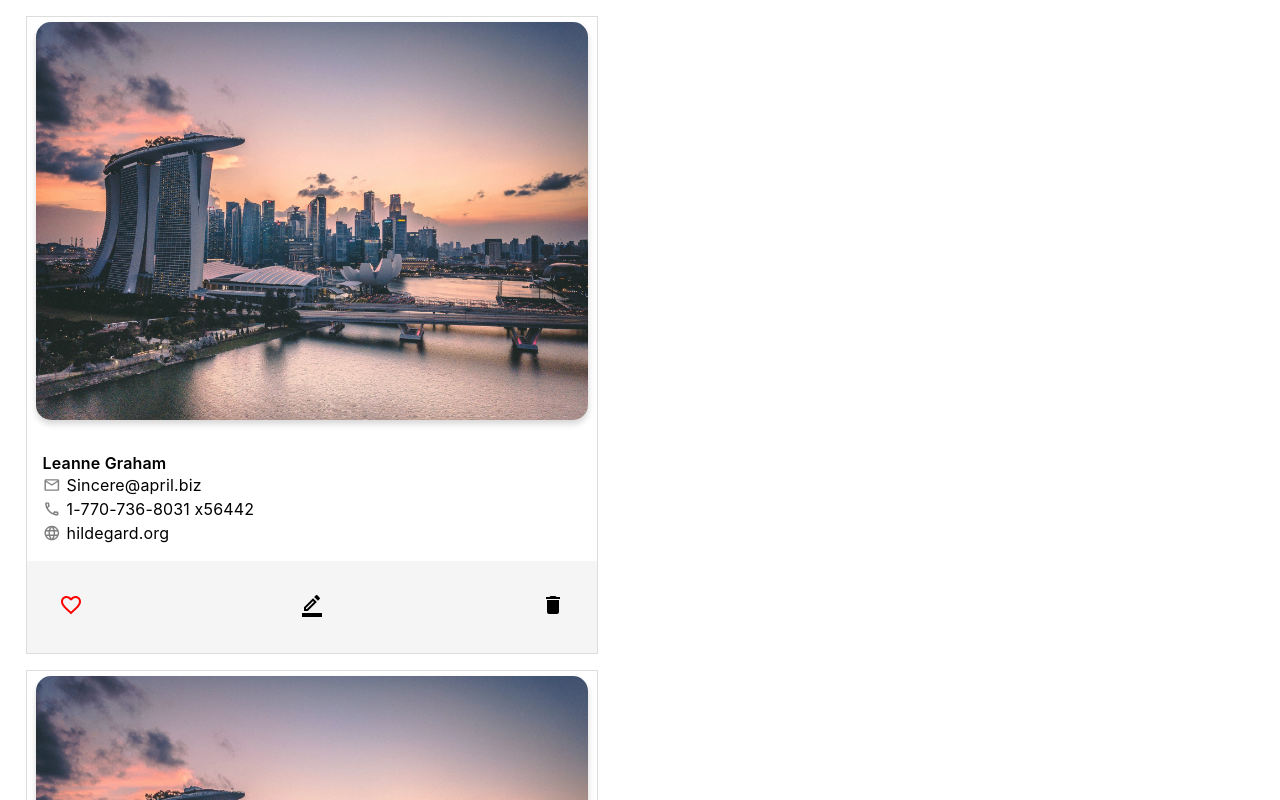
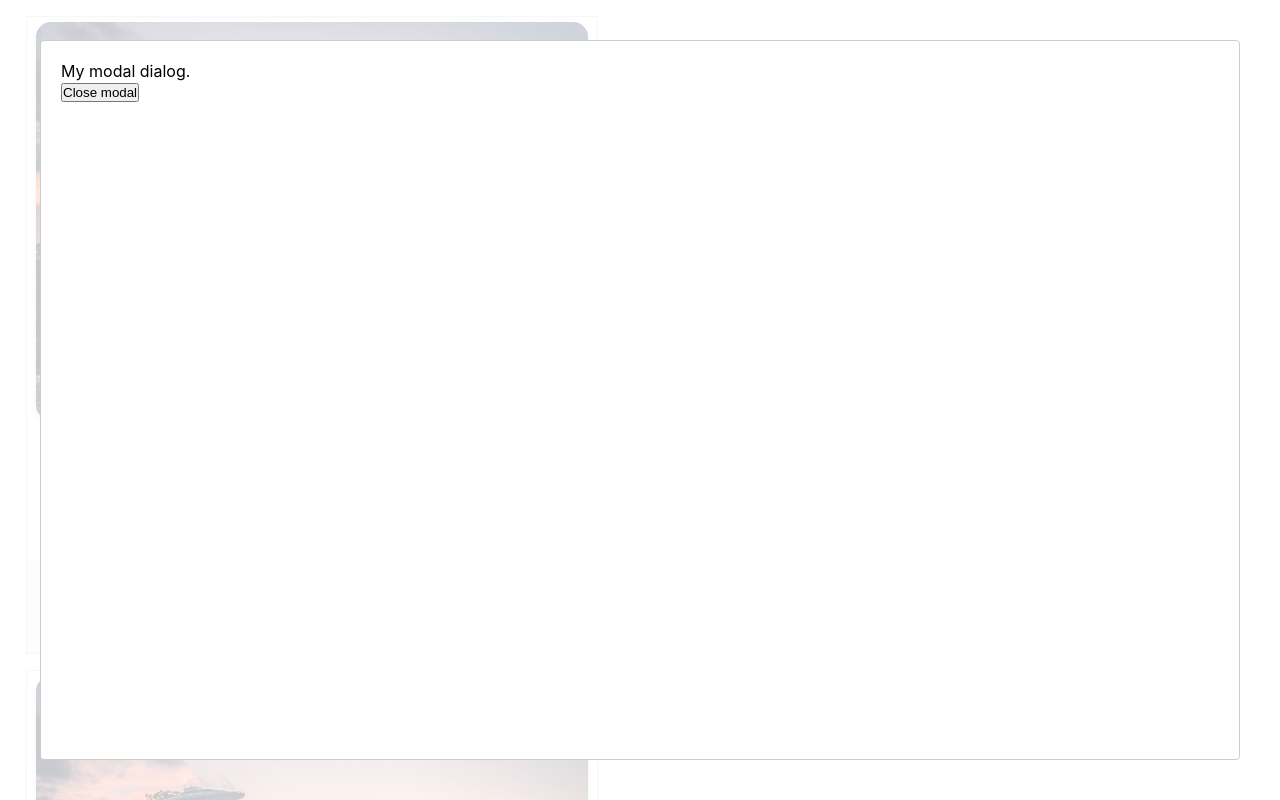
Before and after one commit to ilaydaozdemir/CartCase, a React (Create React App) app: page / in a window 1280 px wide. Both pictures are taken after a click on the icon 311 px from the left and 605 px from the top of the page. Shown: the top 800 px of the page. Built offline with nearby package versions, Linux system fonts and the light colour scheme.

Commit message:
Add modal

```diff
--- a/package.json
+++ b/package.json
@@ -14,6 +14,7 @@
     "@testing-library/user-event": "^14.2.0",
     "react": "^18.1.0",
     "react-dom": "^18.1.0",
+    "react-modal": "^3.15.1",
     "react-redux": "^8.0.2",
     "react-scripts": "5.0.1",
     "styled-components": "^5.3.5",
--- a/src/components/CartItem.js
+++ b/src/components/CartItem.js
@@ -1,14 +1,19 @@
-import React from 'react'
+import React, { useState } from 'react'
 import { removeItem } from '../features/cartSlice'
 import { useDispatch } from 'react-redux'
+
+//resim
 import Destination1 from "../assets/Destination1.png"
+
 import styled from 'styled-components'
+
 import EmailOutlinedIcon from '@mui/icons-material/EmailOutlined';
 import LocalPhoneOutlinedIcon from '@mui/icons-material/LocalPhoneOutlined';
 import LanguageOutlinedIcon from '@mui/icons-material/LanguageOutlined';
 import DeleteIcon from '@mui/icons-material/Delete';
-import BorderColorOutlinedIcon from '@mui/icons-material/BorderColorOutlined';
+
 import LikeBtn from './LikeBtn'
+import EditModal from './EditModal'
 
 const CartItem = ({ id, name,
     email, phone, website }) => {
@@ -19,6 +24,7 @@ const CartItem = ({ id, name,
     }
 
     //console.log("data", data)
+
 
     const dispatch = useDispatch()
     return (
@@ -32,8 +38,9 @@ const CartItem = ({ id, name,
                 </div>
                 <div className='buttonArea'>
                     <LikeBtn />
-                    <BorderColorOutlinedIcon className='editButton'/>
+                  <EditModal/>
                     <DeleteIcon className='deleteButton' onClick={() => dispatch(removeItem(id))} />
+
                 </div>
 
             </div>
--- /dev/null
+++ b/src/components/EditModal.js
@@ -0,0 +1,26 @@
+import React, { useState } from 'react'
+import BorderColorOutlinedIcon from '@mui/icons-material/BorderColorOutlined';
+import Modal from "react-modal"
+
+const EditModal = () => {
+  const [isOpen, setIsOpen] = useState(false);
+
+  function toggleModal() {
+    setIsOpen(!isOpen)
+  }
+  return (<div>
+    <BorderColorOutlinedIcon className='editButton' onClick={toggleModal} />
+
+    <Modal
+      isOpen={isOpen}
+      onRequestClose={toggleModal}
+      contentLabel="My dialog"
+    >
+      <div>My modal dialog.</div>
+      <button onClick={toggleModal}>Close modal</button>
+    </Modal>
+  </div>
+  )
+}
+
+export default EditModal
```
Also changed, not shown: 1 other file (tests, documents, lock files or other folders).
